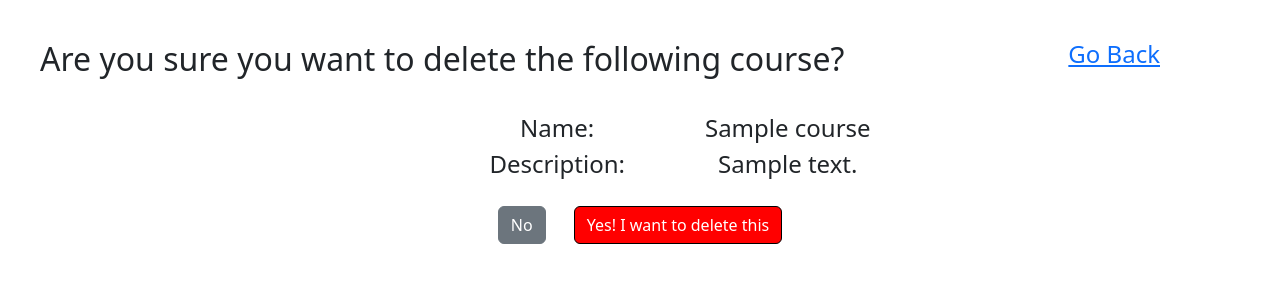
After one commit to omar-rayyan/My-Python-Projects, a Django app: template django/courses/courses_app/templates/delete_course.html in a window 1280 px wide. The commit adds this page. Shown: the top 300 px of the page. Run offline with Django 3.2, Linux system fonts and the light colour scheme; the template is opened without the code that fills it: most values are stand-ins (such as "Sample title", 1, 10 or a date in 2020); some libraries are stand-ins or nearby versions.

Commit message:
Finished the courses assignment

```diff
--- a/django/courses/courses/urls.py
+++ b/django/courses/courses/urls.py
@@ -7,5 +7,6 @@ urlpatterns = [
     path('add_comment', views.add_comment, name='add_comment'),
     path('comments/<int:id>', views.view_comments, name='view_comments'),
     path('<int:id>/delete', views.delete_course, name='delete_course'),
+    path('delete_course_confirm', views.delete_course_confirm, name='delete_course_confirm'),
     path('comments/<int:id>/delete', views.delete_comment, name='delete_comment'),
 ]
--- a/django/courses/courses_app/static/css/style.css
+++ b/django/courses/courses_app/static/css/style.css
@@ -38,6 +38,27 @@ body {
 .add-comment-form {
     margin: 4vh 0 0 0;
 }
+.delete-course-form {
+    text-align: center;
+}
+.delete-btn {
+    background-color: red;
+    border-color: black;
+    margin: 0 0 0 3vh;
+}
+#delete-course-table {
+    margin: 0 auto;
+    margin: 3vh auto;
+}
+#delete-course-table td {
+    padding: 0 0 0 10vh;
+    font-size: 3vh;
+}
+.delete-btn:hover {
+    background-color: white;
+    border-color: red;
+    color: red;
+}
 .courses-add-btn {
     float: right;
     margin: 2vh 0 0 0;
--- /dev/null
+++ b/django/courses/courses_app/templates/delete_course.html
@@ -0,0 +1,37 @@
+<!DOCTYPE html>
+<html lang="en">
+<head>
+    <meta charset="UTF-8">
+    <meta name="viewport" content="width=device-width, initial-scale=1.0">
+    <link rel="stylesheet" href="https://cdn.jsdelivr.net/npm/bootstrap@5.3.3/dist/css/bootstrap.min.css">
+    {% load static %}
+    <link rel="stylesheet" href="{% static 'css/style.css' %}?v=3">
+    <title>Courses - Django App</title>
+</head>
+<body>
+    <form action="/delete_course_confirm" method="POST" class="delete-course-form">
+        {% csrf_token %}
+        <div class="header-text-comments">
+            <h2 class="header-text-item">Are you sure you want to delete the following course?</h2>
+            <h4 class="header-text-item go-back"><a href="{% url 'index' %}">Go Back</a></h4>
+        </div>
+        <table id="delete-course-table">
+            <tbody>
+                <tr>
+                    <td>Name: </td>
+                    <td>{{ course.name }}</td>
+                </tr>
+                <tr>
+                    <td>Description: </td>
+                    <td>{{ course.description.content }}</td>
+                </tr>
+            </tbody>
+        </table>
+        <button type="button" class="btn btn-secondary" onclick="window.location.href='{% url 'index' %}'">No</button>
+        <button type="submit" class="btn btn-primary delete-btn">Yes! I want to delete this</button>
+    </form>
+    <script src="https://code.jquery.com/jquery-3.5.1.slim.min.js"></script>
+    <script src="https://cdn.jsdelivr.net/npm/@popperjs/core@2.9.2/dist/umd/popper.min.js"></script>
+    <script src="https://stackpath.bootstrapcdn.com/bootstrap/5.3.3/js/bootstrap.min.js"></script>
+</body>
+</html>
```
Also changed, not shown: django/courses/courses_app/views.py (+7 -0 lines), django/courses/db.sqlite3, 1 other file.
